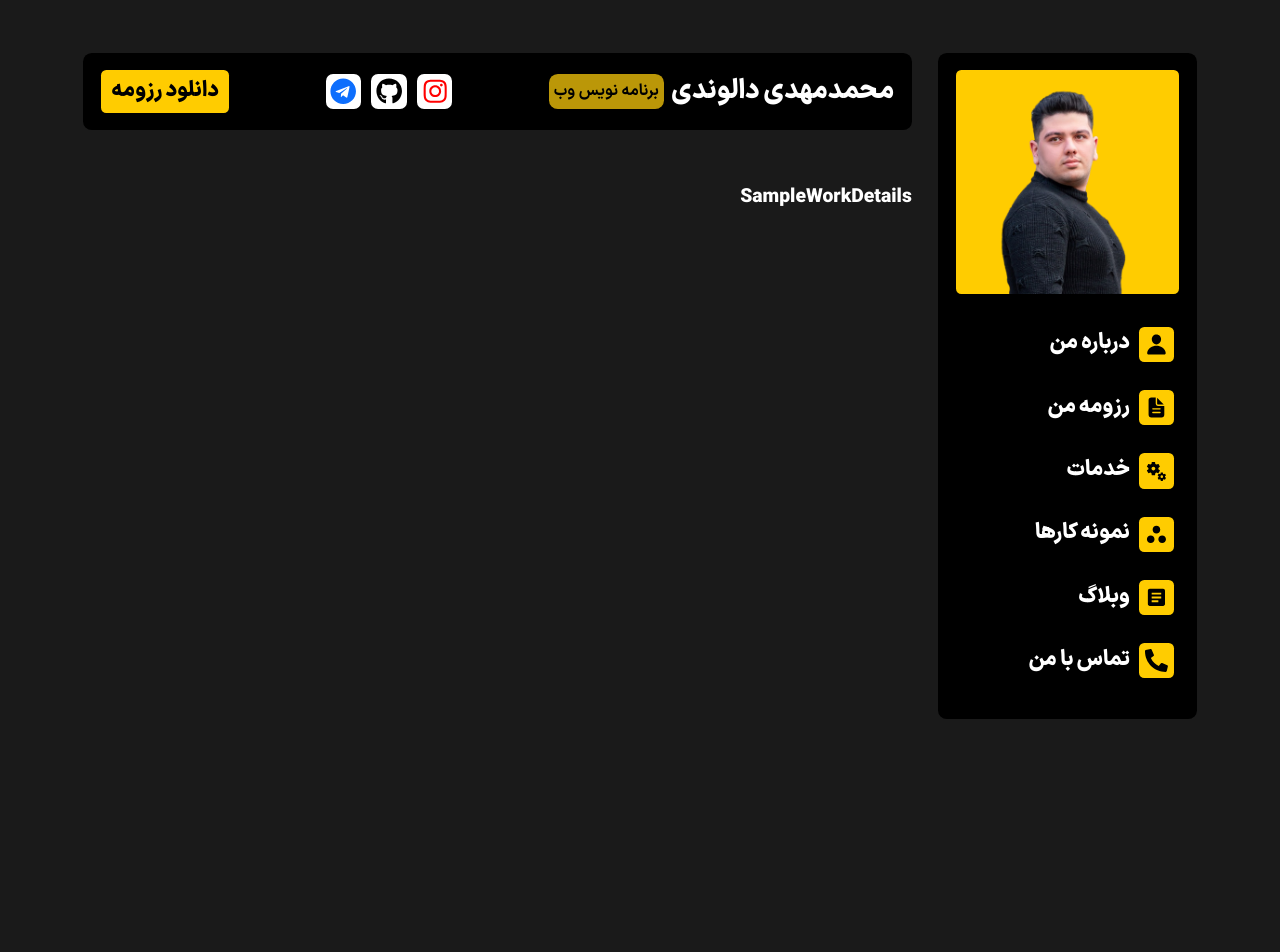
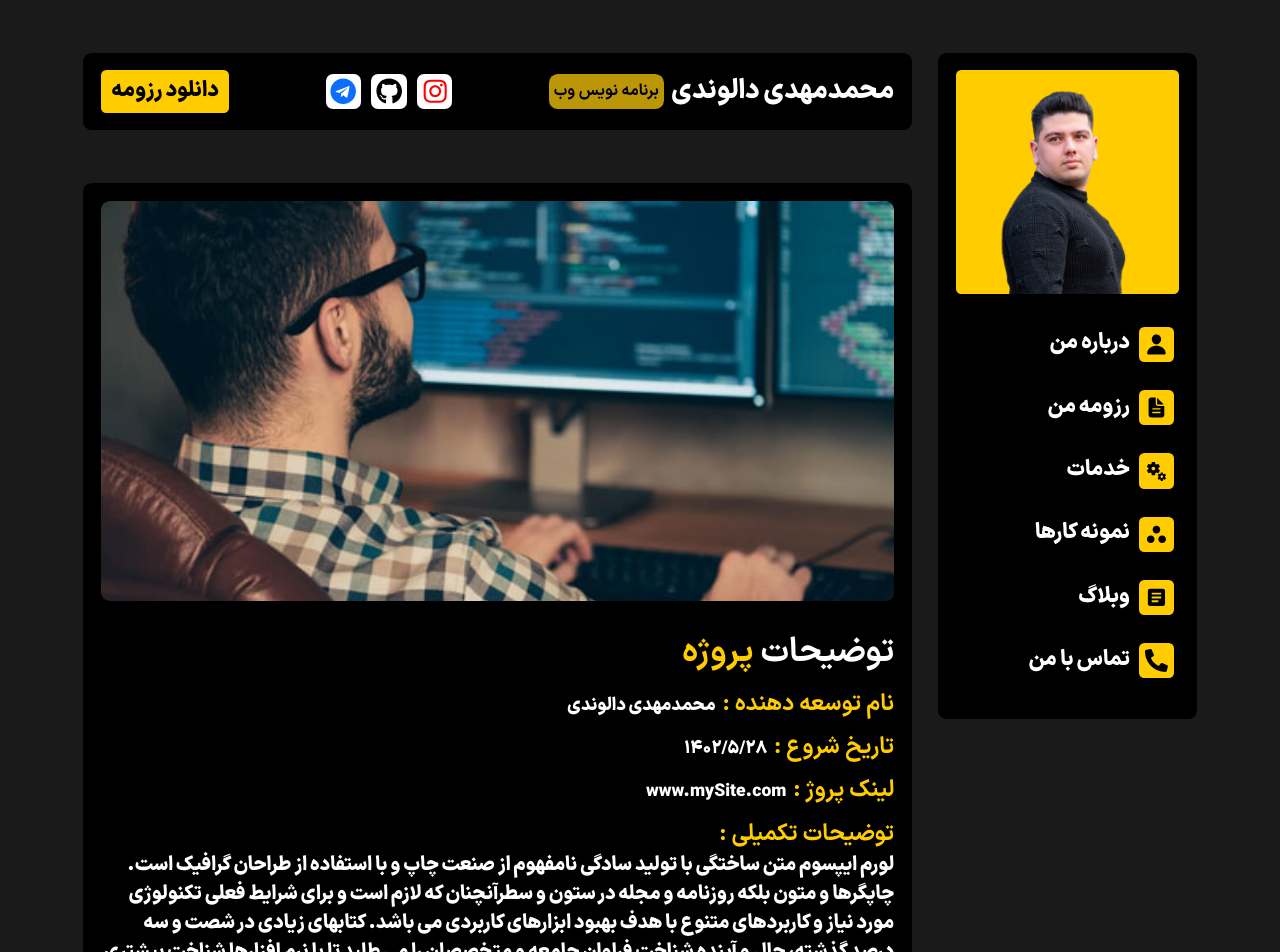
Before and after one commit to mohammadmehdidalvandii/mhmdmehdidal, a React (Vite) app: page /Sample-d in a window 1280 px wide. Shown: the top 952 px of the page. Before the commit the page ends 800 px from the top, so only its background shows below. Built offline with nearby package versions, Linux system fonts and the light colour scheme.

Commit message:
create section sampleDetails

```diff
--- /dev/null
+++ b/src/Components/Template/sampleDetails/SampleDe.css
@@ -0,0 +1,27 @@
+.sampleDe{
+    display: block;
+    width: 100%;
+}
+.sampleDe_info_img{
+    width: 100%;
+    height: 400px;
+    object-fit: cover;
+    border-radius: 0.5rem;
+}
+.sampleDe_info_items{
+    display: block;
+    width: 100%;
+    margin-top: 1rem;
+}
+.sampleDe_info_item{
+    margin-bottom: 0.5rem;
+}
+.sampleDe_info_title{
+    font-family: var(--font-bold);
+    font-size: 1.3rem;
+    color: var(--color-yellow-1);
+}
+.sampleDe_info_text{
+    padding-right: 0.4rem;
+    font-size: 1rem;
+}
--- /dev/null
+++ b/src/Components/Template/sampleDetails/SampleDe.jsx
@@ -0,0 +1,42 @@
+import './SampleDe.css'
+import Title from '../../Module/Title/Title'
+
+function SampleDe() {
+  return (
+    <section className="sampleDe">
+        <div className="row">
+            <div className="col-12">
+                <div className="sampleDe_info">
+                    <img src="/assets/images/pro.jpg" alt="" className="sampleDe_info_img" />
+                    <ul className="sampleDe_info_items">
+                        <li className="sampleDe_info_item">
+                            <Title title='توضیحات' text='پروژه'/>
+                        </li>
+                        <li className="sampleDe_info_item">
+                            <span className="sampleDe_info_title">نام توسعه دهنده :</span>
+                            <span className="sampleDe_info_text">محمدمهدی دالوندی</span>
+                        </li>
+                        <li className="sampleDe_info_item">
+                            <span className="sampleDe_info_title">تاریخ شروع :</span>
+                            <span className="sampleDe_info_text">۱۴۰۲/۵/۲۸ </span>
+                        </li>
+                        <li className="sampleDe_info_item">
+                            <span className="sampleDe_info_title">لینک پروژ :</span>
+                            <span className="sampleDe_info_text">www.mySite.com</span>
+                        </li>
+                        <li className="sampleDe_info_item">
+                            <span className="sampleDe_info_title">توضیحات تکمیلی :</span>
+                            <p className="sampleDe_info_desc">
+                            لورم ایپسوم متن ساختگی با تولید سادگی نامفهوم از صنعت چاپ و با استفاده از طراحان گرافیک است. چاپگرها و متون بلکه روزنامه و مجله در ستون و سطرآنچنان که لازم است و برای شرایط فعلی تکنولوژی مورد نیاز و کاربردهای متنوع با هدف بهبود ابزارهای کاربردی می باشد. کتابهای زیادی در شصت و سه درصد گذشته، حال و آینده شناخت فراوان جامعه و متخصصان را می طلبد تا با نرم افزارها شناخت بیشتری را برای طراحان رایانه ای علی الخصوص طراحان خلاقی و فرهنگ پیشرو در زبان فارسی ایجاد کرد.
+لورم ایپسوم متن ساختگی با تولید سادگی نامفهوم از صنعت چاپ و با استفاده از طراحان گرافیک است. چاپگرها و متون بلکه روزنامه و مجله در ستون و سطرآنچنان که لازم است و برای شرایط فعلی تکنولوژی مورد نیاز و کاربردهای متنوع با هدف بهبود ابزارهای کاربردی می باشد.
+                            </p>
+                        </li>
+                    </ul>
+                </div>
+            </div>
+        </div>
+    </section>
+  )
+}
+
+export default SampleDe
--- a/src/Page/SampleWorkDetails/SampleWorkDetails.jsx
+++ b/src/Page/SampleWorkDetails/SampleWorkDetails.jsx
@@ -1,8 +1,11 @@
+import SampleDe from "../../Components/Template/sampleDetails/SampleDe"
 
 
 function SampleWorkDetails() {
   return (
-    <div>SampleWorkDetails</div>
+    <section className="bg_back">
+      <SampleDe/>
+    </section>
   )
 }
 
```
